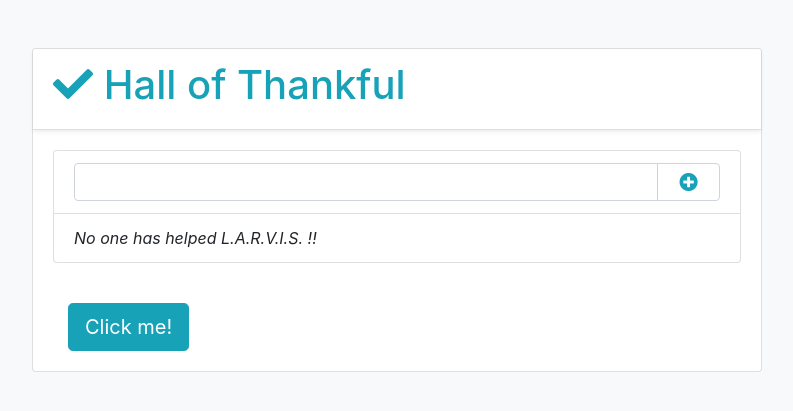
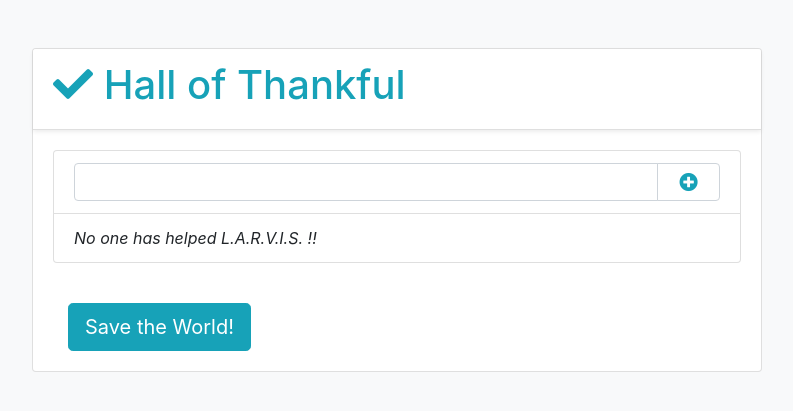
Before and after one commit to dacostalindo/ICEYE-gsw-assignment, a Django app: page /saveworld/list/ in a window 1280 px wide. Shown: the top 411 px of the page, without its empty margins (243-1036 px from the left). Run offline with Django 3.2, Linux system fonts and the light colour scheme; data that the repository does not hold is empty; some libraries are stand-ins or nearby versions.

Commit message:
last updates on act3's hello.html page

```diff
--- a/act3/templates/hello.html
+++ b/act3/templates/hello.html
@@ -63,7 +63,7 @@
           <div class="card-body">
             <div class="container">
       <!-- Trigger the modal with a button -->
-              <button type="button" class="btn btn-info btn-lg" data-toggle="modal" data-target="#myModal">Click me!</button>
+              <button type="button" class="btn btn-info btn-lg" data-toggle="modal" data-target="#myModal">Save the World!</button>
               <!-- Modal -->
               <div class="modal fade" id="myModal" role="dialog">
                 <div class="modal-dialog">
@@ -84,9 +84,9 @@
                       </div>
                       <div class="col-8">
                         <div class="tab-content" id="nav-tabContent">
-                          <div class="tab-pane fade show active" id="list-home" role="tabpanel" aria-labelledby="list-home-list">...</div>
-                          <div class="tab-pane fade" id="list-profile" role="tabpanel" aria-labelledby="list-profile-list">...</div>
-                          <div class="tab-pane fade" id="list-messages" role="tabpanel" aria-labelledby="list-messages-list">...</div>
+                          <div class="tab-pane fade show active" id="list-home" role="tabpanel" aria-labelledby="list-home-list">You saved the world in a glorious Espoo morning, at ICEYE's headquarter, while drinking steamy black coffee.</div>
+                          <div class="tab-pane fade" id="list-profile" role="tabpanel" aria-labelledby="list-profile-list">You saved the world through the invaluable contribution of ICEYE-X1. The first SAR satellite under 100 kg that has awed the scientific community! </div>
+                          <div class="tab-pane fade" id="list-messages" role="tabpanel" aria-labelledby="list-messages-list">Obviously, I would like to thank Leon Stepan and my parents for providing me, in the same order, with this fun task and functioning organs.</div>
                         </div>
                       </div>
                     </div>
```
Also changed, not shown: task2/Ozymandias.jpg (deleted), task2/Words for Small Sets.jpg (deleted).
